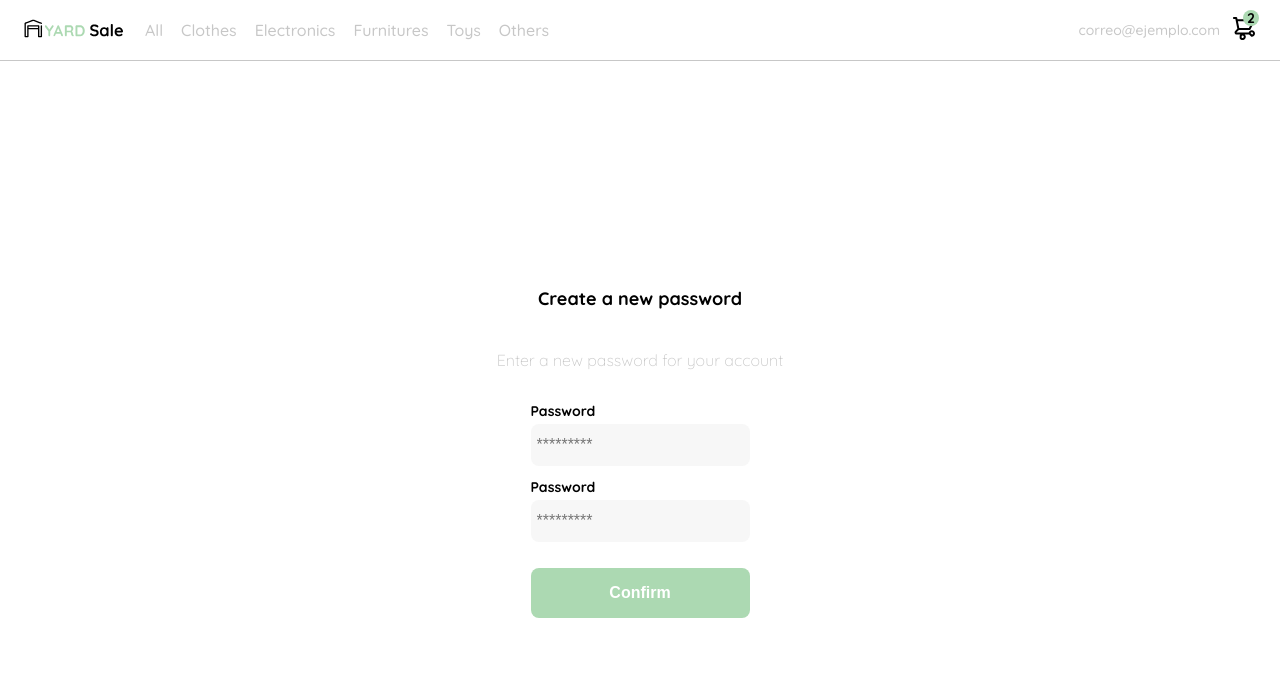
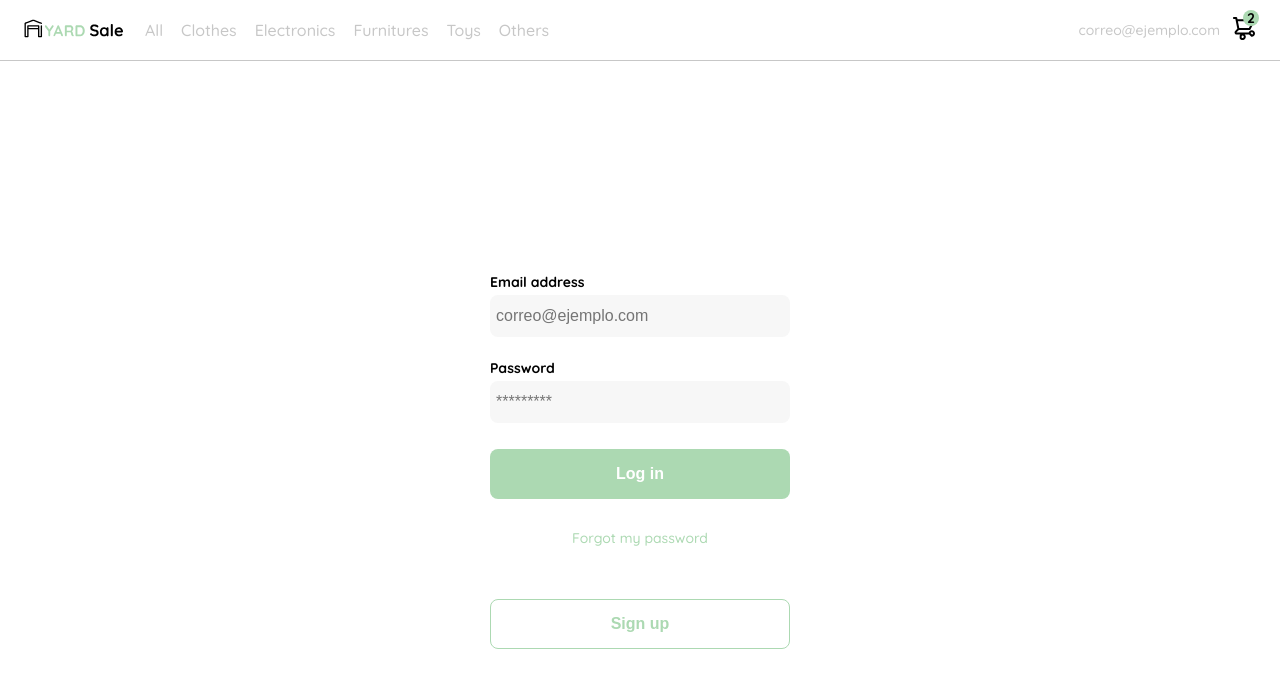
Before and after one commit to AdalZanabria/YardSale-React, a React app: page /login in a window 1280 px wide. Shown: the top 688 px of the page. Built offline with nearby package versions, Linux system fonts and the light colour scheme.

Commit message:
Agregado useRef a la page de Login para capturar los inputs del formulario.

```diff
--- a/src/pages/Login.jsx
+++ b/src/pages/Login.jsx
@@ -1,44 +1,56 @@
-import React from "react";
-import "../styles/Login.scss";
+import React, { useRef } from "react";
+import "@styles/Login.scss";
+import logo from "@logos/logo_yard_sale.svg";
 
 const Login = () => {
+    const form = useRef(null);
+
+    const handleSubmit = (event) => {
+        event.preventDefault();
+        const formData = new FormData(form.current);
+        const data = {
+            username: formData.get("email"),
+            password: formData.get("password"),
+        };
+        console.log(data);
+    };
+
     return (
         <div className="login">
-            <div className="form-container">
-                <img
-                    src="./logos/logo_yard_sale.svg"
-                    alt="logo"
-                    className="logo"
-                />
-                <h1 className="title">Create a new password</h1>
-                <p className="subtitle">
-                    Enter a new password for your account
-                </p>
-                <form action="/" className="form">
-                    <label for="password" className="label">
+            <div className="login-container">
+                <img src={logo} alt="logo" className="logo" />
+
+                <form action="/" className="form" ref={form}>
+                    <label htmlFor="email" className="label">
+                        Email address
+                    </label>
+                    <input
+                        type="text"
+                        name="email"
+                        placeholder="correo@ejemplo.com"
+                        className="input input-email"
+                    />
+                    <label htmlFor="password" className="label">
                         Password
                     </label>
                     <input
                         type="password"
-                        id="password"
+                        name="password"
                         placeholder="*********"
                         className="input input-password"
                     />
-                    <label for="new-password" className="label">
-                        Password
-                    </label>
-                    <input
-                        type="password"
-                        id="new-password"
-                        placeholder="*********"
-                        className="input input-password"
-                    />
-                    <input
-                        type="submit"
-                        value="Confirm"
+                    <button
                         className="primary-button login-button"
-                    />
+                        onClick={handleSubmit}
+                    >
+                        Log in
+                    </button>
+                    <a href="/">Forgot my password</a>
                 </form>
+
+                <button className="secondary-button signup-button">
+                    Sign up
+                </button>
             </div>
         </div>
     );
--- a/src/styles/Login.scss
+++ b/src/styles/Login.scss
@@ -6,7 +6,7 @@
     display: grid;
     place-items: center;
 }
-.form-container {
+.login-container {
     display: grid;
     grid-template-rows: auto 1fr auto;
     width: 300px;
@@ -17,22 +17,16 @@
     justify-self: center;
     display: none;
 }
-.title {
-    font-size: var(--lg);
-    margin-bottom: 12px;
-    text-align: center;
-}
-.subtitle {
-    color: var(--very-light-pink);
-    font-size: var(--md);
-    font-weight: 300;
-    margin-top: 0;
-    margin-bottom: 32px;
-    text-align: center;
-}
 .form {
     display: flex;
     flex-direction: column;
+}
+.form a {
+    color: var(--hospital-green);
+    font-size: var(--sm);
+    text-align: center;
+    text-decoration: none;
+    margin-bottom: 52px;
 }
 .label {
     font-size: var(--sm);
@@ -48,11 +42,25 @@
     padding: 6px;
     margin-bottom: 12px;
 }
+.input-email {
+    margin-bottom: 22px;
+}
 .primary-button {
     background-color: var(--hospital-green);
     border-radius: 8px;
     border: none;
     color: var(--white);
+    width: 100%;
+    cursor: pointer;
+    font-size: var(--md);
+    font-weight: bold;
+    height: 50px;
+}
+.secondary-button {
+    background-color: var(--white);
+    border-radius: 8px;
+    border: 1px solid var(--hospital-green);
+    color: var(--hospital-green);
     width: 100%;
     cursor: pointer;
     font-size: var(--md);
```
